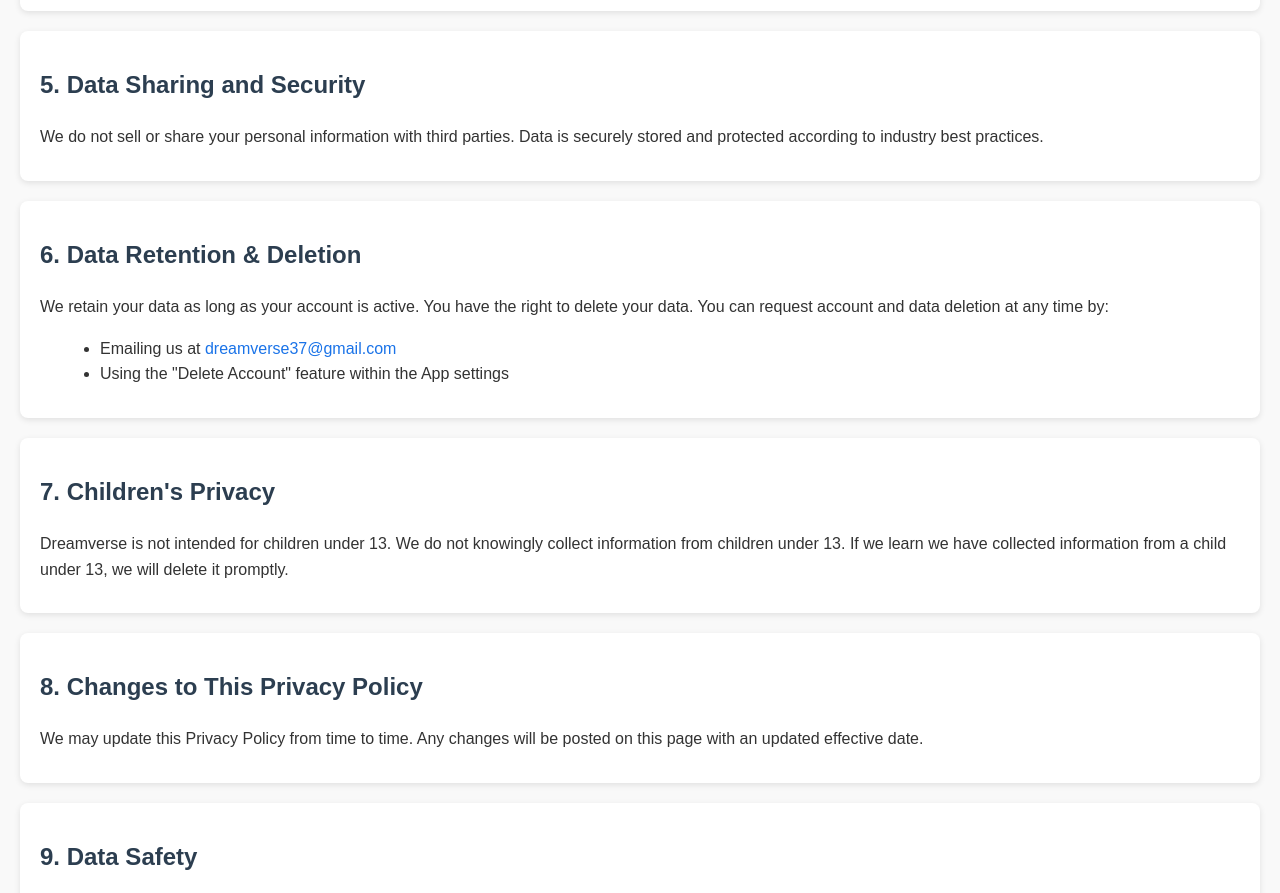
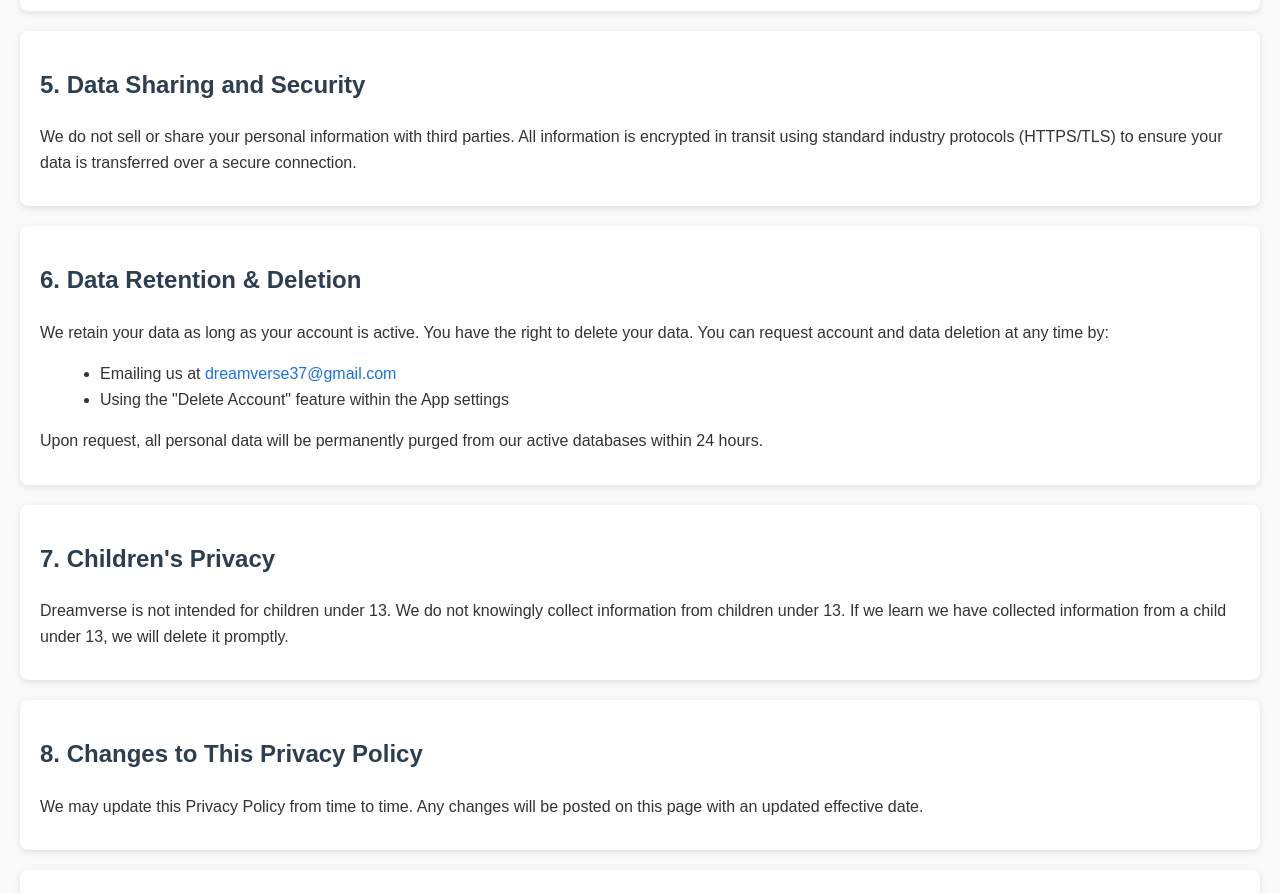
Before and after one commit to kennethowino01/dreamverse-privacy-policy, a plain HTML site: page index.html in a window 1280 px wide. Shown: the part 1240-2133 px from the top of the page. Drawn offline with Linux system fonts and the light colour scheme.

Commit message:
Update index.html

```diff
--- a/index.html
+++ b/index.html
@@ -84,7 +84,7 @@
 
   <section>
     <h2>5. Data Sharing and Security</h2>
-    <p>We do not sell or share your personal information with third parties. Data is securely stored and protected according to industry best practices.</p>
+    <p>We do not sell or share your personal information with third parties. All information is encrypted in transit using standard industry protocols (HTTPS/TLS) to ensure your data is transferred over a secure connection.</p>
   </section>
 
   <section>
@@ -94,6 +94,7 @@
       <li>Emailing us at <a href="mailto:dreamverse37@gmail.com">dreamverse37@gmail.com</a></li>
       <li>Using the "Delete Account" feature within the App settings</li>
     </ul>
+    <p>Upon request, all personal data will be permanently purged from our active databases within 24 hours.</p>
   </section>
 
   <section>
```
